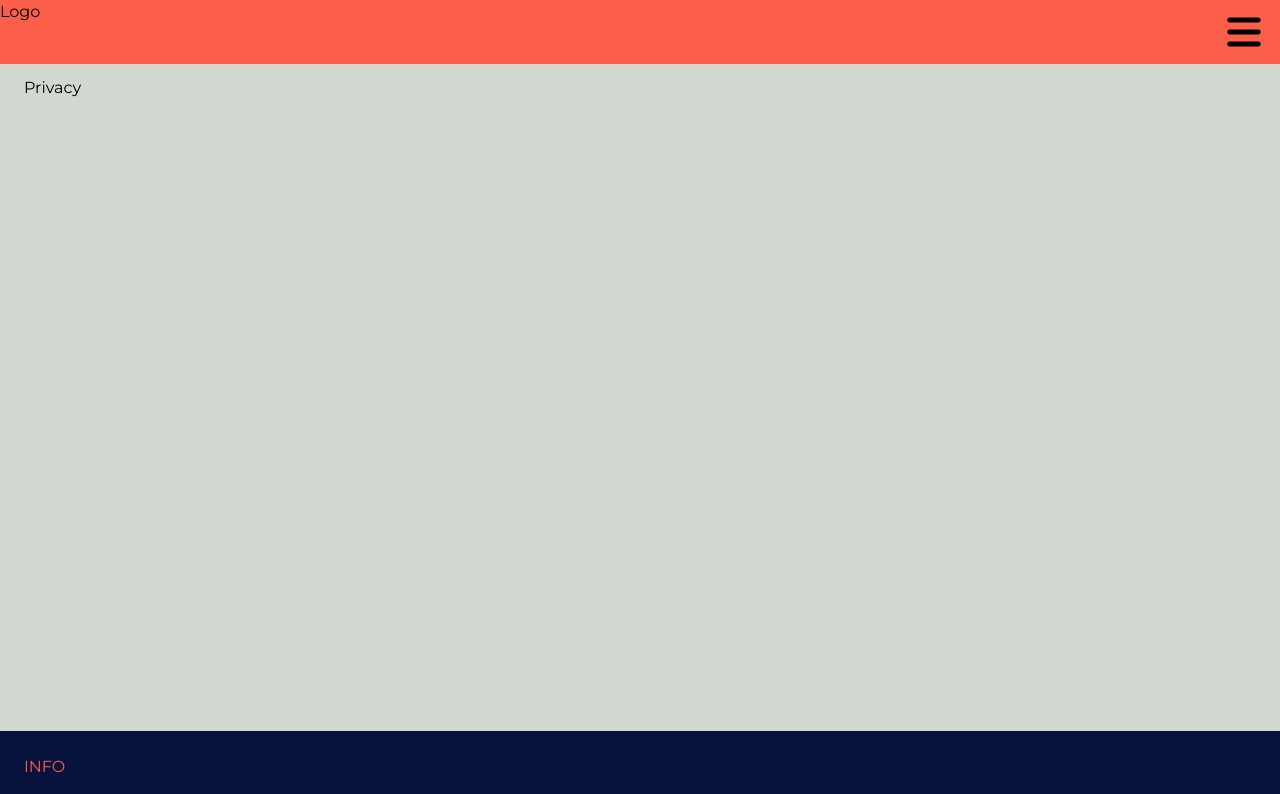
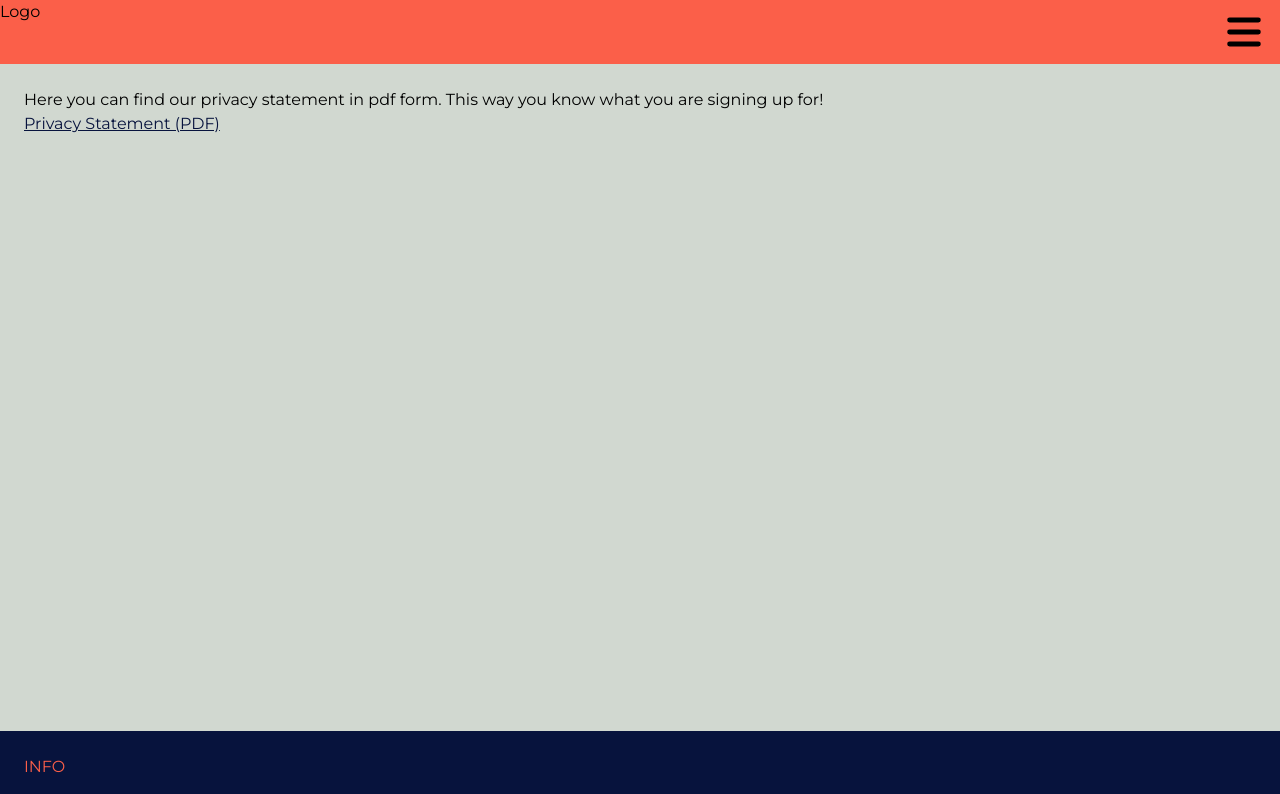
Before and after one commit to Nierot/ShelterOurStudents, a React (Create React App) app: page /privacy in a window 1280 px wide. Shown: the top 794 px of the page. Built offline with nearby package versions, Linux system fonts and the light colour scheme.

Commit message:
✨ Add privacy page

```diff
--- a/src/pages/Privacy.js
+++ b/src/pages/Privacy.js
@@ -1,6 +1,11 @@
 const Privacy = ({ lang: { pages: { privacy } } }) =>
-<div className="h-5/6 px-6 py-3 bg-tertiary">
-  Privacy
+<div className="h-5/6 px-6 py-6 bg-tertiary">
+  <p className="">
+    { privacy.explanation }
+  </p>
+  <a href="/privacy_statement_SOS_20210728.pdf" className="pt-2 text-secondary underline">
+    { privacy.link }
+  </a>
 </div>
 
 export default Privacy
```
